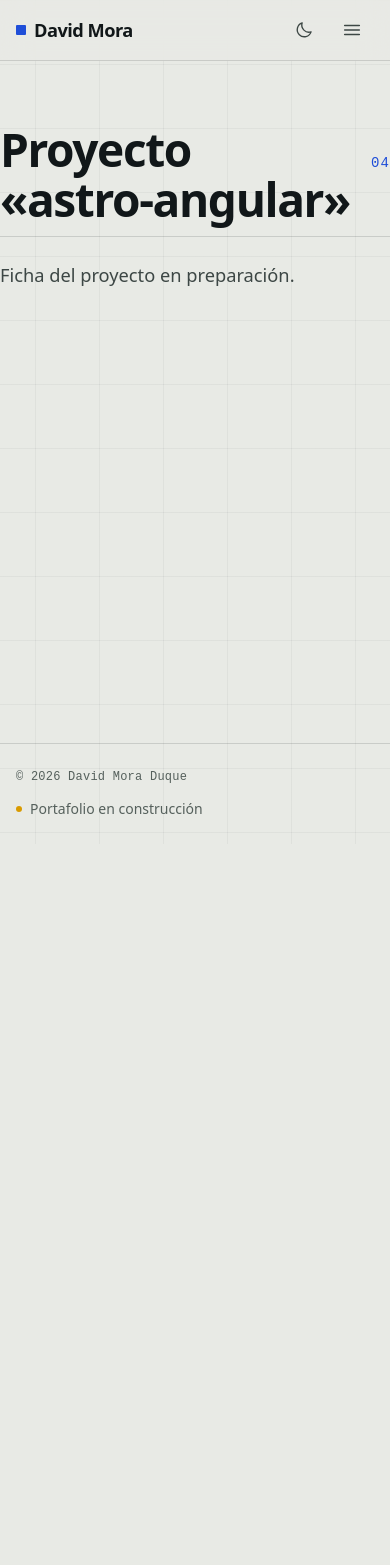
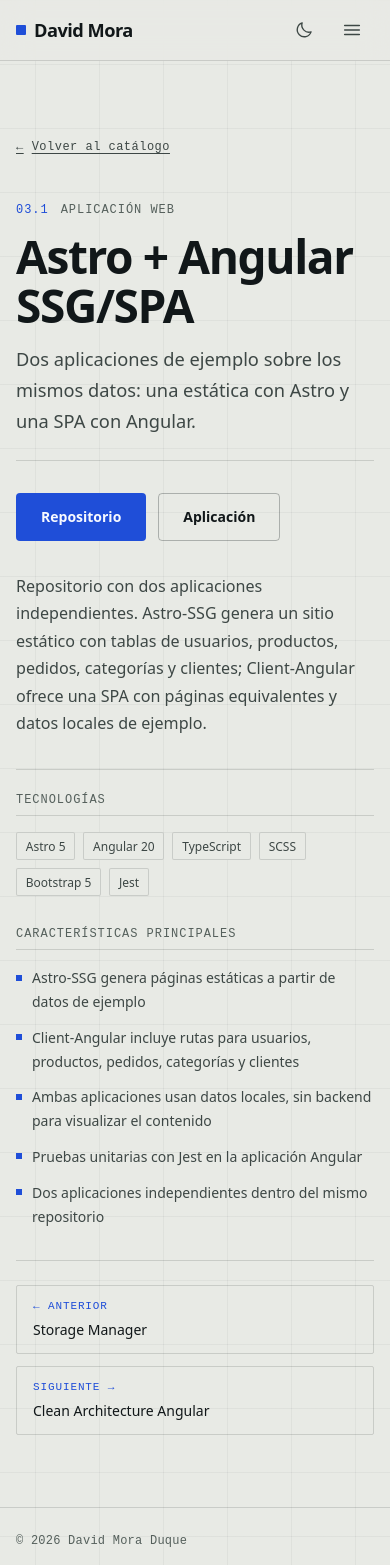
Before and after one commit to INGDavidMora2005/proyecto-portafolio, an Angular app: page /proyectos/astro-angular in a window 390 px wide. Shown: the top 1565 px of the page. Before the commit the page ends 844 px from the top, so only its background shows below. Built offline with nearby package versions, Linux system fonts and the light colour scheme; a web font is replaced by a local one.

Commit message:
feat(proyectos): construye la pagina de detalle de proyecto

```diff
--- a/src/app/features/proyecto-detalle/proyecto-detalle.html
+++ b/src/app/features/proyecto-detalle/proyecto-detalle.html
@@ -1,7 +1,84 @@
-<section class="page">
-  <header class="page-head">
-    <h1 class="page-title">Proyecto «{{ id() }}»</h1>
-    <span class="page-index" aria-hidden="true">04</span>
-  </header>
-  <p class="page-lead">Ficha del proyecto en preparación.</p>
-</section>
+@if (proyecto(); as p) {
+  <article class="detail" aria-labelledby="proyecto-title">
+    <a class="detail__back" routerLink="/proyectos">
+      <span aria-hidden="true">←</span>
+      Volver al catálogo
+    </a>
+
+    <header class="detail__head">
+      <p class="detail__kicker">
+        <span class="detail__kicker-index" aria-hidden="true">03.1</span>
+        {{ categoria() }}
+      </p>
+      <h1 id="proyecto-title" class="detail__title">{{ p.nombre }}</h1>
+      <p class="detail__summary">{{ p.resumen }}</p>
+    </header>
+
+    <div class="detail__actions">
+      <a
+        class="detail__action detail__action--primary"
+        [href]="p.repoUrl"
+        target="_blank"
+        rel="noopener noreferrer"
+      >
+        Repositorio<span class="visually-hidden"> (se abre en una pestaña nueva)</span>
+      </a>
+      <a class="detail__action" [href]="p.demoUrl" target="_blank" rel="noopener noreferrer">
+        Aplicación<span class="visually-hidden"> (se abre en una pestaña nueva)</span>
+      </a>
+    </div>
+
+    <p class="detail__description">{{ p.descripcion }}</p>
+
+    <div class="detail__body">
+      <section class="detail__section" aria-labelledby="tecnologias-title">
+        <h2 id="tecnologias-title" class="detail__subtitle">Tecnologías</h2>
+        <ul class="detail__chips" aria-label="Tecnologías del proyecto">
+          @for (tecnologia of p.tecnologias; track tecnologia) {
+            <li><app-tech-chip [label]="tecnologia" /></li>
+          }
+        </ul>
+      </section>
+
+      <section class="detail__section" aria-labelledby="caracteristicas-title">
+        <h2 id="caracteristicas-title" class="detail__subtitle">Características principales</h2>
+        <ul class="detail__features">
+          @for (caracteristica of p.caracteristicas; track caracteristica) {
+            <li>{{ caracteristica }}</li>
+          }
+        </ul>
+      </section>
+    </div>
+
+    <nav class="detail__pager" aria-label="Navegación entre proyectos">
+      @if (anterior(); as previo) {
+        <a class="pager" [routerLink]="['/proyectos', previo.id]">
+          <span class="pager__label">← Anterior</span>
+          <span class="pager__title">{{ previo.nombre }}</span>
+        </a>
+      }
+      @if (siguiente(); as proximo) {
+        <a class="pager pager--next" [routerLink]="['/proyectos', proximo.id]">
+          <span class="pager__label">Siguiente →</span>
+          <span class="pager__title">{{ proximo.nombre }}</span>
+        </a>
+      }
+    </nav>
+  </article>
+} @else {
+  <section class="detail detail--missing" aria-labelledby="no-encontrado-title">
+    <a class="detail__back" routerLink="/proyectos">
+      <span aria-hidden="true">←</span>
+      Volver al catálogo
+    </a>
+    <p class="detail__code" aria-hidden="true">404</p>
+    <h1 id="no-encontrado-title" class="detail__title">Proyecto no encontrado</h1>
+    <p class="detail__summary">
+      No existe un proyecto con el identificador «{{ id() }}». Puede que el enlace esté mal escrito
+      o que el proyecto ya no esté en el catálogo.
+    </p>
+    <a class="detail__action detail__action--primary" routerLink="/proyectos">
+      Ver todos los proyectos
+    </a>
+  </section>
+}
--- /dev/null
+++ b/src/app/features/proyecto-detalle/proyecto-detalle.scss
@@ -0,0 +1,256 @@
+:host {
+  display: block;
+}
+
+.detail {
+  display: flex;
+  flex-direction: column;
+  gap: var(--space-6);
+  width: min(100% - (var(--gutter) * 2), var(--container));
+  margin-inline: auto;
+  padding-block: var(--space-8) var(--space-9);
+}
+
+.detail__back {
+  display: inline-flex;
+  align-items: center;
+  align-self: flex-start;
+  gap: var(--space-2);
+  min-height: 44px;
+  color: var(--ink-soft);
+  font-family: var(--font-mono);
+  font-size: var(--text-xs);
+  letter-spacing: 0.04em;
+  text-decoration: underline;
+  text-underline-offset: 0.25em;
+}
+
+.detail__back:hover {
+  color: var(--accent);
+}
+
+.detail__head {
+  display: flex;
+  flex-direction: column;
+  gap: var(--space-3);
+  padding-bottom: var(--space-5);
+  border-bottom: 1px solid var(--rule);
+}
+
+.detail__kicker {
+  display: flex;
+  align-items: center;
+  gap: var(--space-3);
+  font-family: var(--font-mono);
+  font-size: var(--text-xs);
+  letter-spacing: var(--tracking-wide);
+  text-transform: uppercase;
+  color: var(--ink-faint);
+}
+
+.detail__kicker-index {
+  color: var(--accent);
+}
+
+.detail__title {
+  font-family: var(--font-display);
+  font-size: var(--text-3xl);
+  font-weight: 600;
+  font-stretch: 104%;
+  letter-spacing: var(--tracking-tight);
+}
+
+.detail__summary {
+  max-width: 60ch;
+  color: var(--ink-soft);
+  font-size: var(--text-lg);
+  line-height: var(--leading-relaxed);
+}
+
+.detail__actions {
+  display: flex;
+  flex-wrap: wrap;
+  gap: var(--space-3);
+}
+
+.detail__action {
+  display: inline-flex;
+  align-items: center;
+  justify-content: center;
+  min-height: 48px;
+  padding-inline: var(--space-5);
+  border: 1px solid var(--rule-strong);
+  border-radius: var(--radius-sm);
+  font-size: var(--text-sm);
+  font-weight: 600;
+}
+
+.detail__action:hover {
+  border-color: var(--accent);
+  background: var(--accent-soft);
+  color: var(--accent);
+}
+
+.detail__action--primary {
+  border-color: transparent;
+  background: var(--accent);
+  color: var(--accent-ink);
+}
+
+.detail__action--primary:hover {
+  background: var(--accent);
+  color: var(--accent-ink);
+  opacity: 0.88;
+}
+
+.detail__description {
+  max-width: 72ch;
+  color: var(--ink-soft);
+  font-size: var(--text-base);
+  line-height: var(--leading-relaxed);
+}
+
+.detail__body {
+  display: grid;
+  grid-template-columns: minmax(0, 0.8fr) minmax(0, 1.2fr);
+  gap: var(--space-6);
+  padding-top: var(--space-5);
+  border-top: 1px solid var(--rule);
+}
+
+.detail__section {
+  display: flex;
+  flex-direction: column;
+  gap: var(--space-4);
+}
+
+.detail__subtitle {
+  padding-bottom: var(--space-2);
+  border-bottom: 1px solid var(--rule);
+  font-family: var(--font-mono);
+  font-size: var(--text-xs);
+  font-weight: 500;
+  letter-spacing: var(--tracking-wide);
+  text-transform: uppercase;
+  color: var(--ink-faint);
+}
+
+.detail__chips {
+  display: flex;
+  flex-wrap: wrap;
+  gap: var(--space-2);
+}
+
+.detail__features {
+  display: flex;
+  flex-direction: column;
+  gap: var(--space-3);
+}
+
+.detail__features li {
+  position: relative;
+  padding-left: var(--space-4);
+  color: var(--ink-soft);
+  font-size: var(--text-sm);
+  line-height: var(--leading-relaxed);
+}
+
+.detail__features li::before {
+  position: absolute;
+  top: 0.6em;
+  left: 0;
+  width: 6px;
+  height: 6px;
+  background: var(--accent);
+  content: '';
+}
+
+.detail__pager {
+  display: flex;
+  gap: var(--space-3);
+  padding-top: var(--space-5);
+  border-top: 1px solid var(--rule);
+}
+
+.pager {
+  display: flex;
+  flex-direction: column;
+  gap: var(--space-1);
+  width: 46%;
+  padding: var(--space-3) var(--space-4);
+  border: 1px solid var(--rule);
+  border-radius: var(--radius-xs);
+  transition: border-color var(--dur-fast) var(--ease-out);
+}
+
+.pager:hover {
+  border-color: var(--accent);
+  background: var(--accent-soft);
+}
+
+.pager--next {
+  align-items: flex-end;
+  margin-left: auto;
+  text-align: right;
+}
+
+.pager__label {
+  font-family: var(--font-mono);
+  font-size: var(--text-2xs);
+  letter-spacing: var(--tracking-wide);
+  text-transform: uppercase;
+  color: var(--accent);
+}
+
+.pager__title {
+  font-size: var(--text-sm);
+  font-weight: 500;
+}
+
+.detail--missing {
+  align-items: flex-start;
+}
+
+.detail__code {
+  font-family: var(--font-mono);
+  font-size: var(--text-3xl);
+  line-height: 1;
+  color: var(--accent);
+}
+
+.detail > * {
+  animation: detail-enter var(--dur-slow) var(--ease-out) both;
+}
+
+@keyframes detail-enter {
+  from {
+    opacity: 0;
+    transform: translateY(10px);
+  }
+}
+
+@media (max-width: 760px) {
+  .detail__body {
+    grid-template-columns: 1fr;
+  }
+
+  .detail__pager {
+    flex-direction: column;
+  }
+
+  .pager {
+    width: 100%;
+  }
+
+  .pager--next {
+    align-items: flex-start;
+    margin-left: 0;
+    text-align: left;
+  }
+}
+
+@media (prefers-reduced-motion: reduce) {
+  .detail > * {
+    animation: none;
+  }
+}
--- a/src/app/features/proyecto-detalle/proyecto-detalle.ts
+++ b/src/app/features/proyecto-detalle/proyecto-detalle.ts
@@ -1,10 +1,39 @@
-import { ChangeDetectionStrategy, Component, input } from '@angular/core';
+import { ChangeDetectionStrategy, Component, computed, effect, inject, input } from '@angular/core';
+import { Title } from '@angular/platform-browser';
+import { RouterLink } from '@angular/router';
+import { ProjectsService } from '../../core/services/projects';
+import { etiquetaCategoria } from '../../data/projects';
+import { TechChip } from '../../shared/tech-chip/tech-chip';
 
 @Component({
   selector: 'app-proyecto-detalle',
+  imports: [RouterLink, TechChip],
   templateUrl: './proyecto-detalle.html',
+  styleUrl: './proyecto-detalle.scss',
   changeDetection: ChangeDetectionStrategy.OnPush,
 })
 export class ProyectoDetalle {
   readonly id = input.required<string>();
+
+  private readonly projectsService = inject(ProjectsService);
+  private readonly title = inject(Title);
+
+  protected readonly proyecto = computed(() => this.projectsService.findById(this.id()));
+  protected readonly anterior = computed(() => this.projectsService.previousOf(this.id()));
+  protected readonly siguiente = computed(() => this.projectsService.nextOf(this.id()));
+  protected readonly categoria = computed(() => {
+    const proyecto = this.proyecto();
+    return proyecto ? etiquetaCategoria(proyecto.categoria) : '';
+  });
+
+  constructor() {
+    effect(() => {
+      const proyecto = this.proyecto();
+      this.title.setTitle(
+        proyecto
+          ? `${proyecto.nombre} · Proyectos · David Mora`
+          : 'Proyecto no encontrado · David Mora',
+      );
+    });
+  }
 }
```
Also changed, not shown: 2 other files (tests, documents, lock files or other folders).
